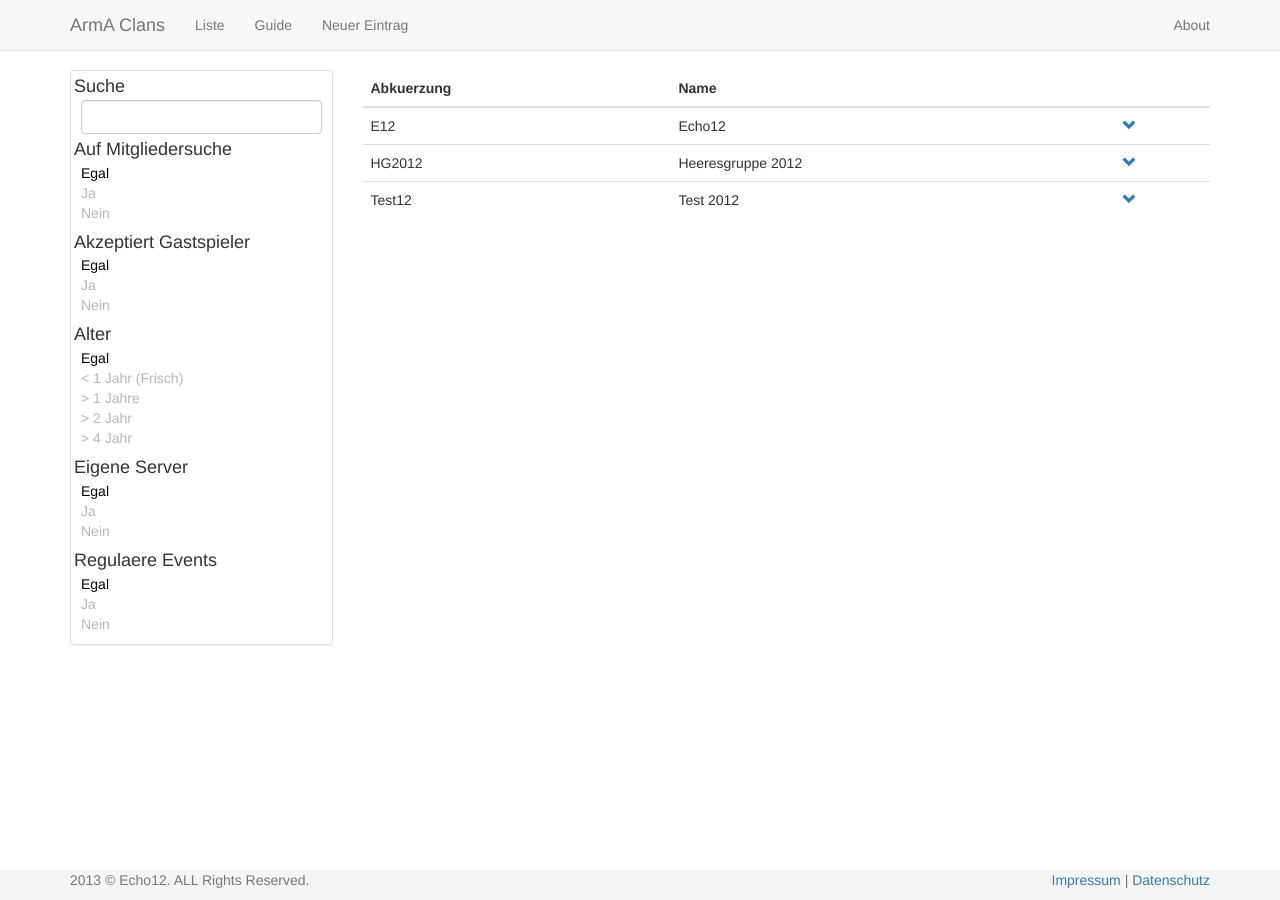
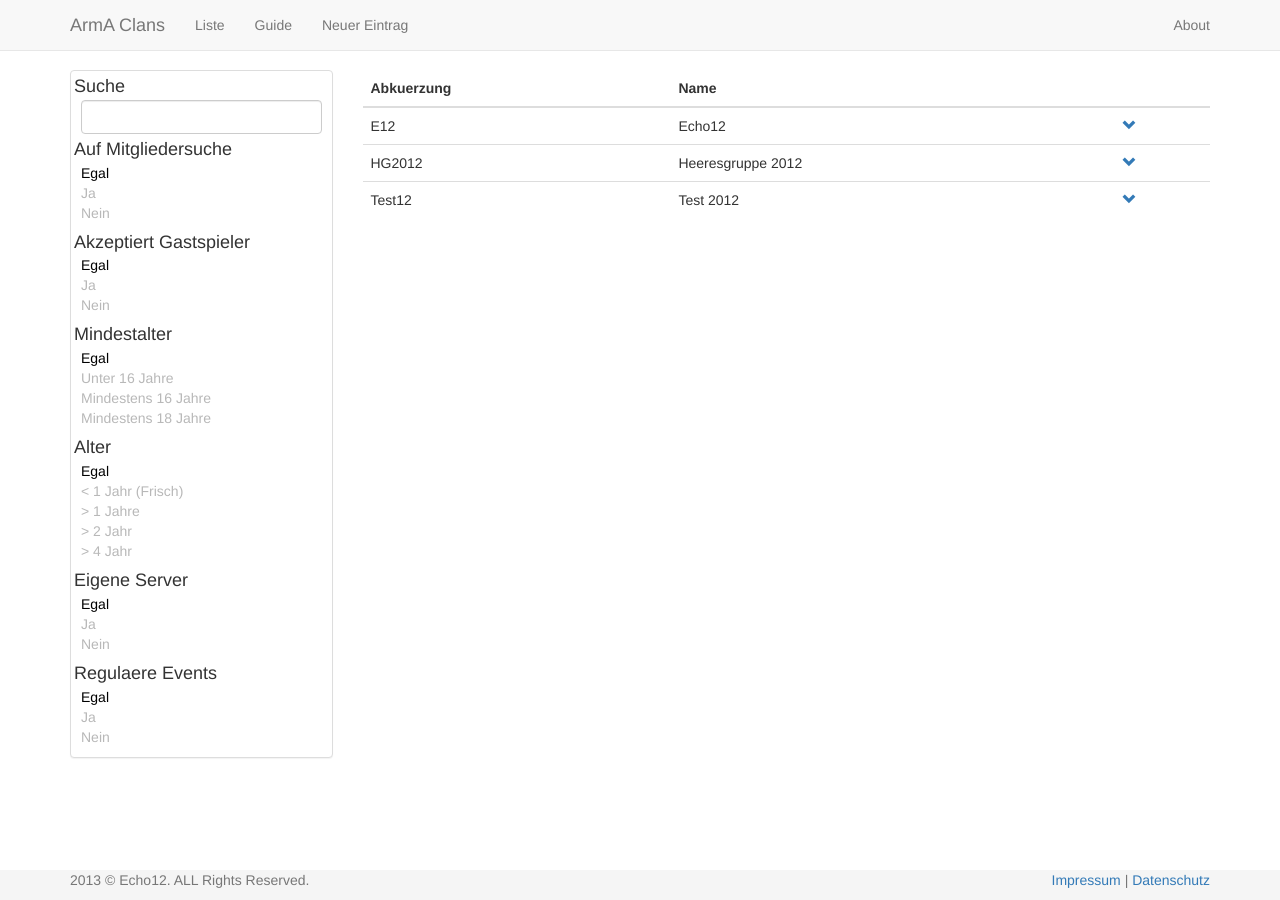
Before and after one commit to Echo12/armaclans.de, a Jekyll site: the page built from index.html, in a window 1280 px wide. Built offline with Jekyll 4.4.1, drawn with Linux system fonts in a browser that asks for light colours; nearby versions of some CDN libraries; Markdown is read by kramdown in place of the engine named in the settings.

Commit message:
feat(filter): add join age filter

```diff
--- a/scripts/service.js
+++ b/scripts/service.js
@@ -46,6 +46,24 @@ angular.module('clansApp')
     },{
       text: "Nein",
       filter: function(data) {return !data.guests;}
+    }],
+    selected: 0
+  });
+
+  filterData.filters.push({
+    title: "Mindestalter",
+    options: [{
+      text: "Egal",
+      filter: function(data) {return true;}
+    },{
+      text: "Unter 16 Jahre",
+      filter: function(data) {return data.joinage < 16;}
+    },{
+      text: "Mindestens 16 Jahre",
+      filter: function(data) {return data.joinage <= 16;}
+    },{
+      text: "Mindestens 18 Jahre",
+      filter: function(data) {return data.joinage <= 18;}
     }],
     selected: 0
   });
```
Also changed, not shown: _clandata/e12-echo12.md (+3 -1 lines).
